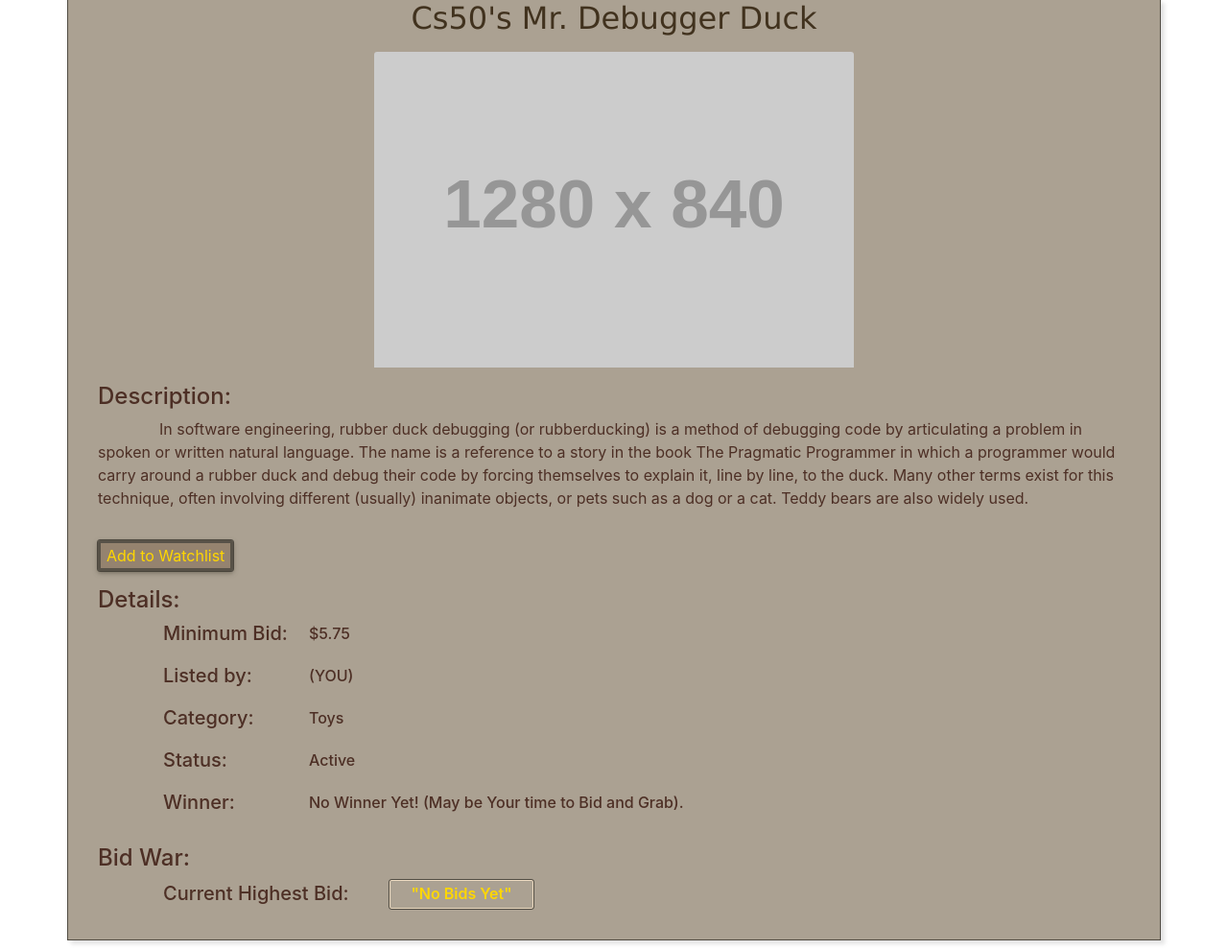
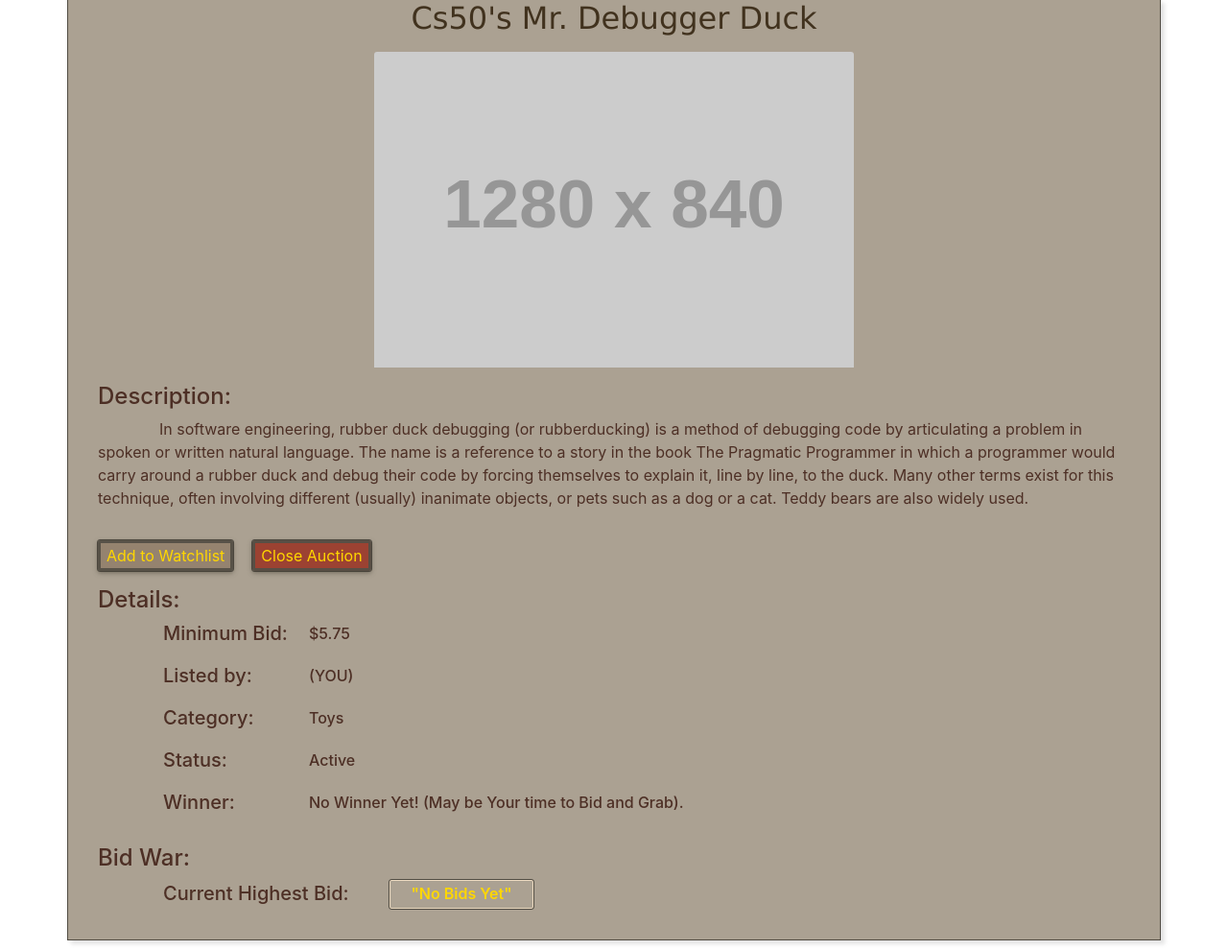
Before and after one commit to CodeDream145/sm_project3--Commerce, a Django app: a page that uses auctions/templates/auctions/layout.html in a window 1280 px wide. Shown: the part 164-1154 px from the top of the page at 96% size. Run offline with Django 3.2, Linux system fonts and the light colour scheme; a user stored in the database is signed in; data comes from the database, SQL or seed files in the repository; both versions use the stored data as it was after the commit; grey boxes labelled with a size stand in for pictures from a placeholder-image service; some libraries are stand-ins or nearby versions.

Commit message:
ic_Feature: Active Listings - listing page without: comment section - c_Feature: Close Auction - t:6

```diff
--- a/auctions/static/auctions/styles.css
+++ b/auctions/static/auctions/styles.css
@@ -133,6 +133,21 @@ body {
     border: 3px solid rgb(98, 89, 79);
 }
 
+.auc_close_button{
+    border: 3px solid rgba(85, 80, 70, 0.949);
+    border-radius: 2px;
+    outline: 1px solid rgba(56, 52, 45, 0.778);
+    background-color: rgba(155, 58, 43, 0.922);
+    box-shadow: 0px 2px 5px rgba(94, 87, 75, 0.778);
+    color: gold;
+}
+
+.auc_close_button:hover{
+    background-color: rgba(137, 51, 37, 0.922);
+    outline: 2px solid rgba(194, 180, 157, 0.29);
+    border: 3px solid rgba(136, 51, 38, 0.922);
+}
+
 
 .no_watchlists{
     margin-top: 30px;
--- a/auctions/templates/auctions/layout.html
+++ b/auctions/templates/auctions/layout.html
@@ -45,6 +45,11 @@
                 {{ g_message }}
             </div>
         {% endif %}
+        {% if r_message %}
+            <div class="alert alert-danger" style="text-align: center;" role="alert">
+                {{ r_message }}
+            </div>
+        {% endif %}
 
         {% block body %}
         {% endblock %}
--- a/auctions/templates/auctions/listing.html
+++ b/auctions/templates/auctions/listing.html
@@ -22,21 +22,32 @@
         </div>
         <!--buttons-->
         {% if user.is_authenticated %}
+            <div class="row m-3">
             {% if listing in watchlist %}
-                <div class="row m-3">
+                <div>
                     <form action="{% url 'remove_watchlist' listing.title %}" method="post">
                         {% csrf_token %}
                         <button type="submit" class="bid_war_button">Remove from Watchlist</button>
                     </form>
                 </div>
             {% else %}
-                <div class="row m-3">
+                <div>
                     <form action="{% url 'add_watchlist' listing.title %}" method="post">
                         {% csrf_token %}
                         <button type="submit" class="bid_war_button">Add to Watchlist</button>
                     </form>
                 </div>
             {% endif %}
+
+            {% if listing.listed_user == user and not listing.winner %}
+                <div style="margin-left: 20px;">
+                    <form action="{% url 'close_auction' listing.title %}" method="post">
+                        {% csrf_token %}
+                        <button type="submit" class="auc_close_button">Close Auction</button>
+                    </form>
+                </div>
+            {% endif %}
+            </div>
         {% endif %}
         <!--details-->
         <div class="m-3">
@@ -112,7 +123,7 @@
                     {% endif %}
                 {% else %}
                     {% if listing.winner %}
-                        <div class="sold" style="text-indent: 4em;"><h5>Auction Closed and {{ listing.winner }} Grab the product for ${{ listing.higest_bid.bid_amount }} </h5></div>
+                        <div class="sold" style="text-indent: 4em;"><h5>Auction Closed and {{ listing.winner }} Grab the product for ${{ listing.highest_bid.bid_amount }} </h5></div>
                     {% else %}
                         <div class="unsold" style="text-indent: 4em;"><h5>Auction Closed and The Product is "UNSOLD".</h5></div>
                     {% endif %}
--- a/auctions/urls.py
+++ b/auctions/urls.py
@@ -13,5 +13,6 @@ urlpatterns = [
     path("add_watchlist/<str:title>",views.add_watchlist, name="add_watchlist"),
     path("remove_watchlist/<str:title>", views.remove_watchlist, name="remove_watchlist"),
     path("bid/<str:title>", views.bid, name="bid"),
+    path("close_auction/<str:title>", views.close_auction, name="close_auction"),
 
 ]
--- a/auctions/views.py
+++ b/auctions/views.py
@@ -203,3 +203,33 @@ def bid(request, title):
         "watchlist": watchlist,
         "g_message": "Bidded Successfully"
     })
+
+@login_required(login_url='login')
+def close_auction(request, title):
+
+    try:
+        listing = Listings.objects.get(title = title)
+    except ObjectDoesNotExist:
+        return HttpResponse("<h1 style='text-align: center;'>404 Requested Page Not Found.<h1>")
+
+    if not listing.listed_user == request.user:
+        return HttpResponse("<h1 style='text-align: center;'>403 Permission Denied!<h1>")
+
+    hb = listing.highest_bid()
+
+    if not hb:
+        listing.status = False
+        listing.save()
+        return render(request, "auctions/listing.html", {
+            "listing": listing,
+            "r_message": f'Auction Closed and Product "UNSOLD".'
+        })
+
+    listing.winner = hb.user
+    listing.status = False
+    listing.save()
+
+    return render(request, "auctions/listing.html", {
+        "listing": listing,
+        "g_message": f'Auction Closed and {hb.user}" won the Auction for ${hb.bid_amount}'
+    })
```
Also changed, not shown: db.sqlite3.
